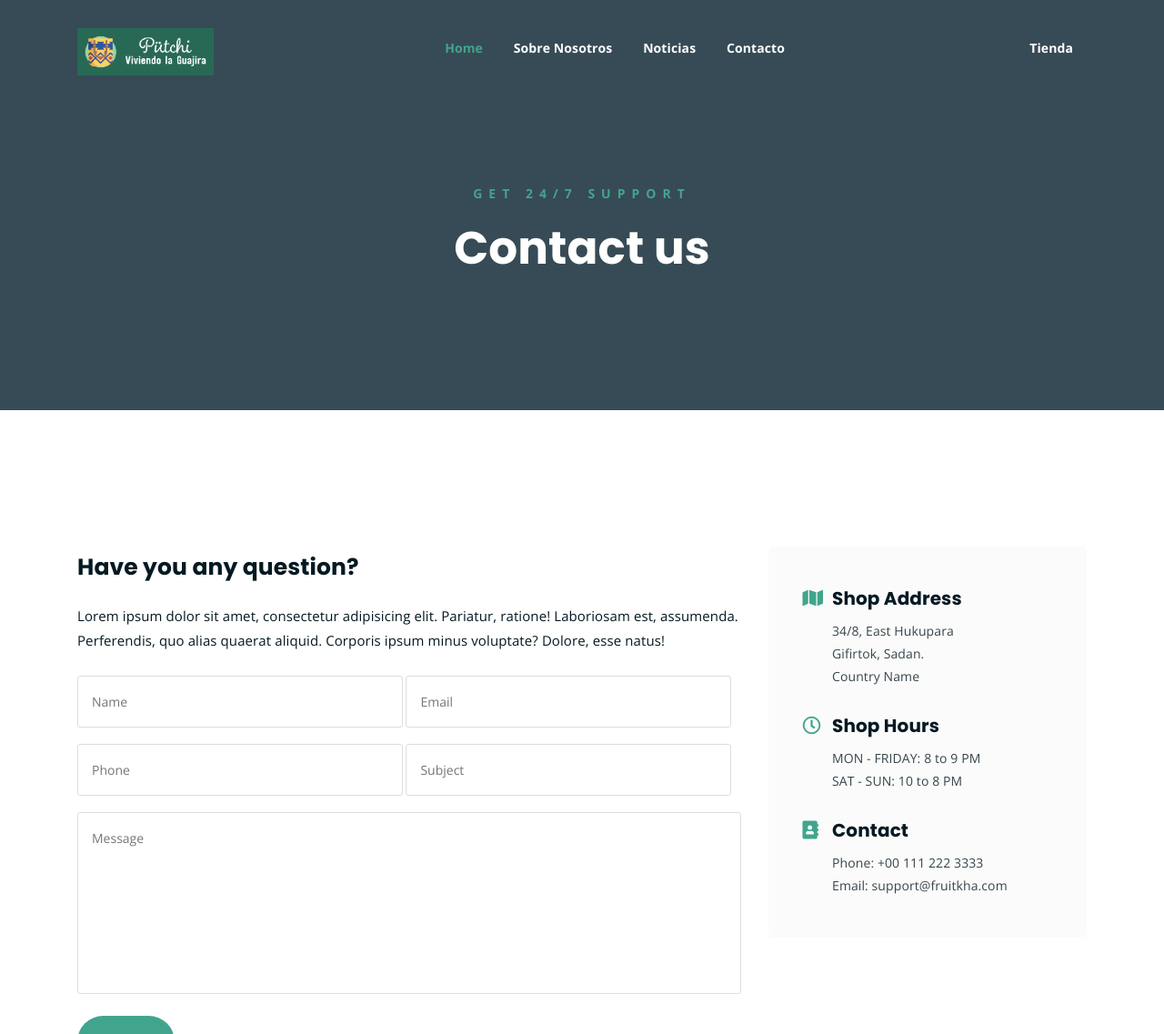
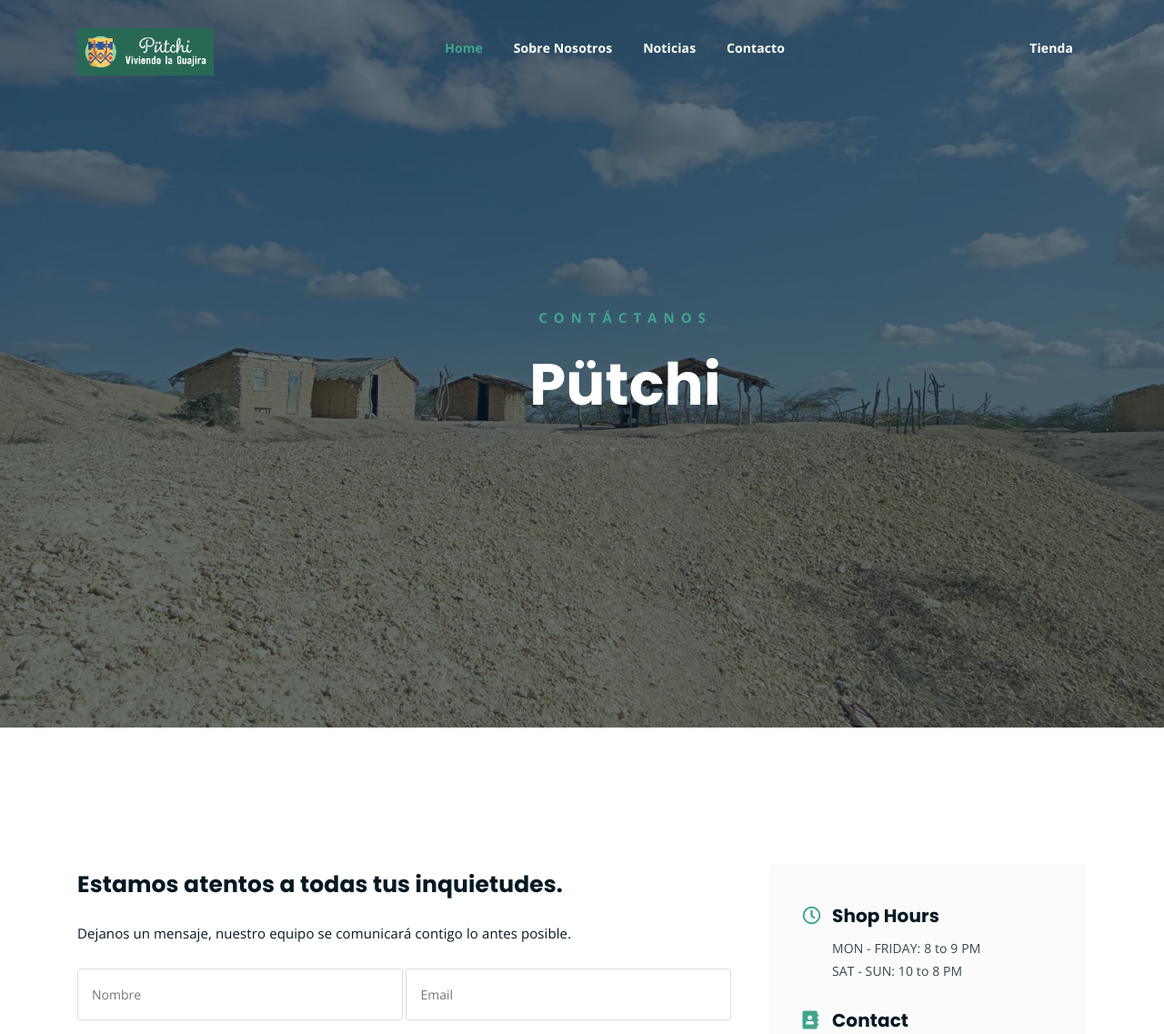
Before and after one commit to AndresMesa62/PutchiListo, a plain HTML site: page contact.html in a window 1280 px wide. Shown: the top 1137 px of the page at 91% size. Drawn offline with nearby package versions, Linux system fonts and the light colour scheme.

Commit message:
se agrega correo

```diff
--- a/contact.html
+++ b/contact.html
@@ -89,53 +89,55 @@
 	<!-- end header -->
 
 
-	<!-- breadcrumb-section -->
-	<div class="breadcrumb-section breadcrumb-bg">
-		<div class="container">
-			<div class="row">
-				<div class="col-lg-8 offset-lg-2 text-center">
-					<div class="breadcrumb-text">
-						<p>Get 24/7 Support</p>
-						<h1>Contact us</h1>
+<!-- hero area -->
+<div class="hero-area hero-bg">
+	<div class="container">
+		<div class="row">
+			<div class="col-lg-9 offset-lg-2 text-center">
+				<div class="hero-text">
+					<div class="hero-text-tablecell">
+						<p class="subtitle">Contáctanos</p>
+						<h1>Pütchi</h1>
+
 					</div>
 				</div>
 			</div>
 		</div>
 	</div>
-	<!-- end breadcrumb section -->
-
+</div>
+<!-- end hero area -->
 	<!-- contact form -->
 	<div class="contact-from-section mt-150 mb-150">
 		<div class="container">
 			<div class="row">
 				<div class="col-lg-8 mb-5 mb-lg-0">
 					<div class="form-title">
-						<h2>Have you any question?</h2>
-						<p>Lorem ipsum dolor sit amet, consectetur adipisicing elit. Pariatur, ratione! Laboriosam est, assumenda. Perferendis, quo alias quaerat aliquid. Corporis ipsum minus voluptate? Dolore, esse natus!</p>
+						<h2>Estamos atentos a todas tus inquietudes.</h2>
+						<p>Dejanos un mensaje, nuestro equipo se comunicará contigo lo antes posible.</p>
 					</div>
 				 	<div id="form_status"></div>
 					<div class="contact-form">
-						<form type="POST" id="fruitkha-contact" onSubmit="return valid_datas( this );">
+						<form type="POST" id="fruitkha-contact" onSubmit="return valid_datas( this );"  action="https://formspree.io/f/xzbogygy" method="POST">
 							<p>
-								<input type="text" placeholder="Name" name="name" id="name">
+								<input type="text" placeholder="Nombre" name="name" id="name">
 								<input type="email" placeholder="Email" name="email" id="email">
 							</p>
 							<p>
-								<input type="tel" placeholder="Phone" name="phone" id="phone">
-								<input type="text" placeholder="Subject" name="subject" id="subject">
+								<input type="tel" placeholder="Celular" name="phone" id="phone">
+								<input type="text" placeholder="Asunto" name="subject" id="subject">
 							</p>
-							<p><textarea name="message" id="message" cols="30" rows="10" placeholder="Message"></textarea></p>
+							<p><textarea name="message" id="message" cols="30" rows="10" placeholder="Mensaje"></textarea></p>
 							<input type="hidden" name="token" value="FsWga4&@f6aw" />
-							<p><input type="submit" value="Submit"></p>
+							<p><input type="submit" value="Enviar"></p>
 						</form>
 					</div>
 				</div>
 				<div class="col-lg-4">
 					<div class="contact-form-wrap">
-						<div class="contact-form-box">
+					<!--!<div class="contact-form-box">
 							<h4><i class="fas fa-map"></i> Shop Address</h4>
 							<p>34/8, East Hukupara <br> Gifirtok, Sadan. <br> Country Name</p>
-						</div>
+						</div>-->
 						<div class="contact-form-box">
 							<h4><i class="far fa-clock"></i> Shop Hours</h4>
 							<p>MON - FRIDAY: 8 to 9 PM <br> SAT - SUN: 10 to 8 PM </p>
```
